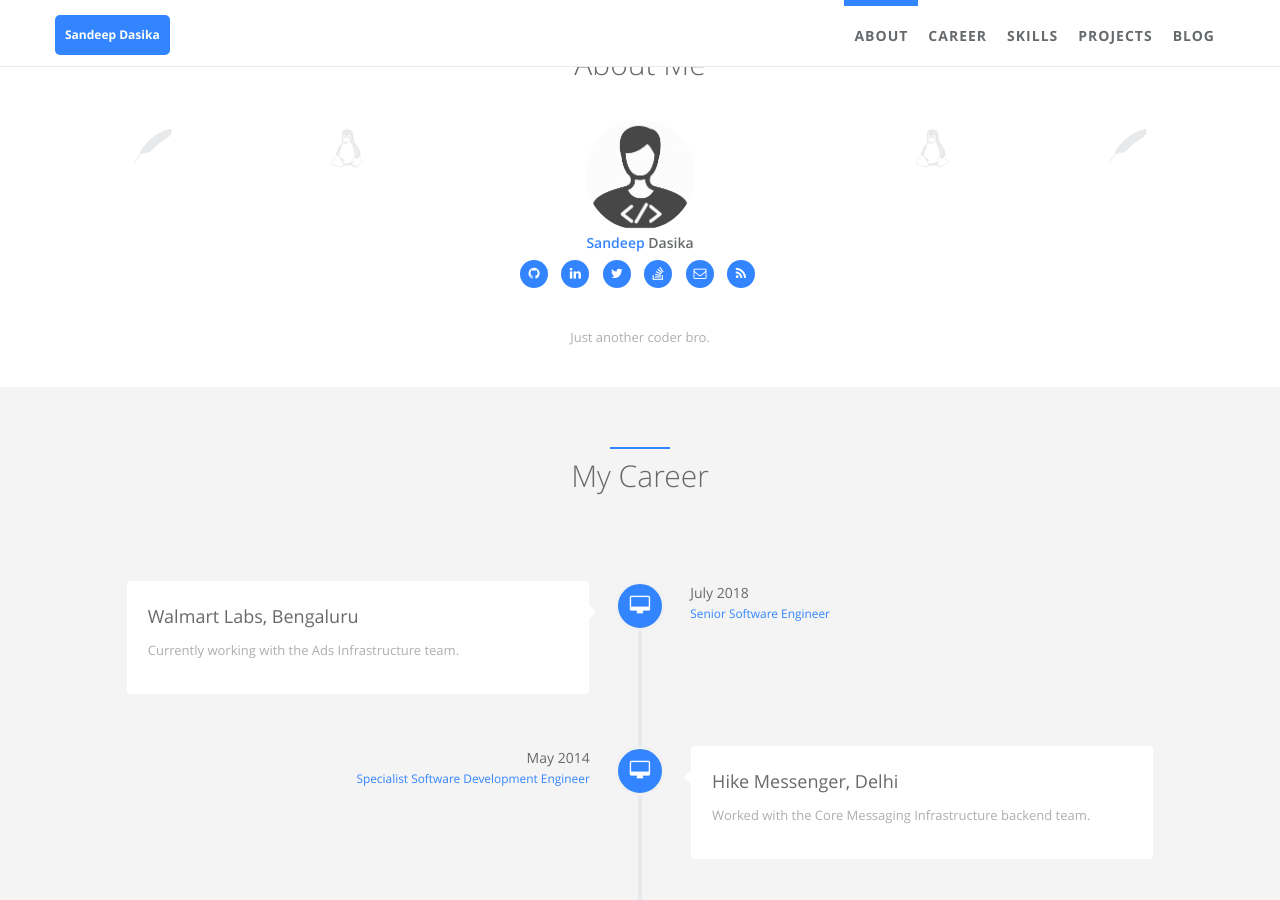
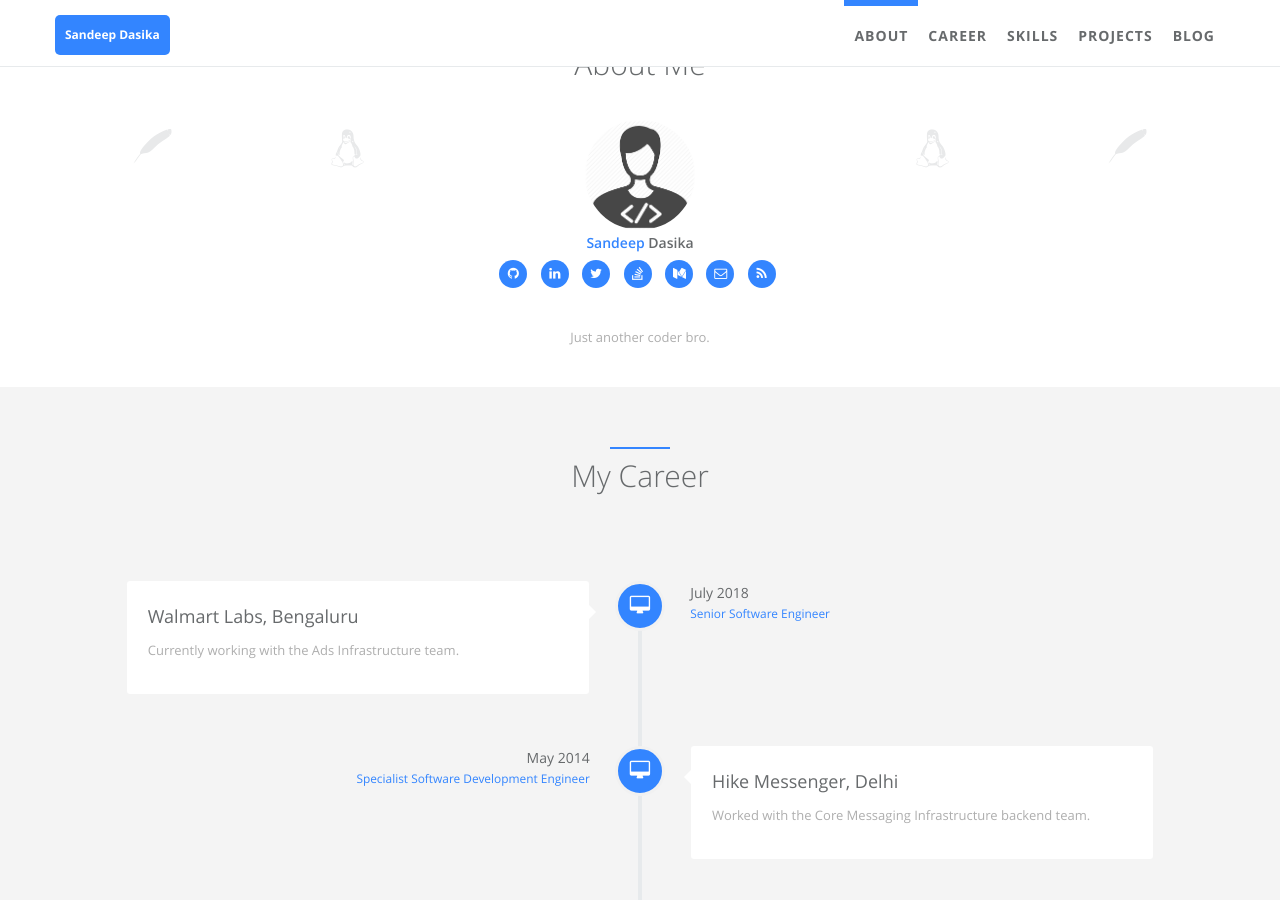
Before and after one commit to gravetii/gravetii.github.io, a Jekyll site: the page built from index.html, in a window 1280 px wide and 900 px high, scrolled down 525 px. Built offline with Jekyll 4.4.1, drawn with Linux system fonts in a browser that asks for light colours.

Commit message:
Adding medium profile link

```diff
--- a/_config.yml
+++ b/_config.yml
@@ -18,6 +18,7 @@ author:  # change following line to your infomation.
   github_username: gravetii  # Leave blank if you don't have now
   linkedin_id: sandeepdasika # Leave blank if you don't have now
   twitter_username: gravetii  # Leave blank if you don't have now
+  medium_username: sandeepdasika
   email: dasika.sandy@gmail.com  # Leave blank if you don't have now
   skill_icon1:
     - name: icon-apache
--- a/_includes/sections/about.html
+++ b/_includes/sections/about.html
@@ -36,6 +36,9 @@
                     <li><a href="https://twitter.com/{{ site.author.twitter_username }}" target="blank"><i class="fa fa-twitter"></i></a></li>
                     {% endif %}
                     <li><a href="https://stackoverflow.com/users/1640038/gravetii" target="blank"><i class="fa fa-stack-overflow"></i></a></li>
+                    {% if site.author.medium_username %}
+                    <li><a href="https://medium.com/@{{ site.author.medium_username }}" target="blank"><i class="fa fa-medium"></i></a></li>
+                    {% endif %}
                     {% if site.author.email %}
                     <li><a href="mailto:{{ site.author.email }}"><i class="fa fa-envelope-o"></i></a></li>
                     {% endif %}
```
